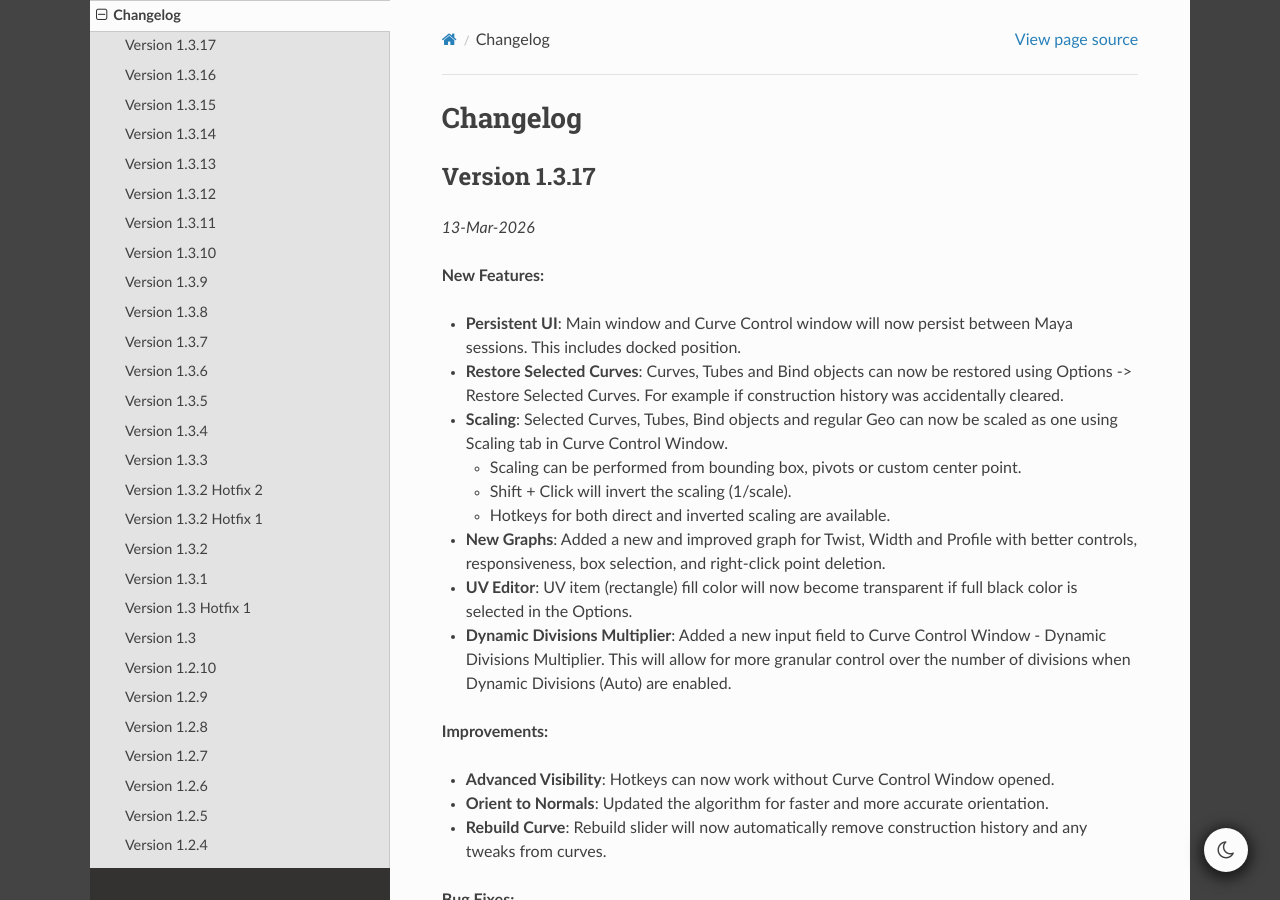
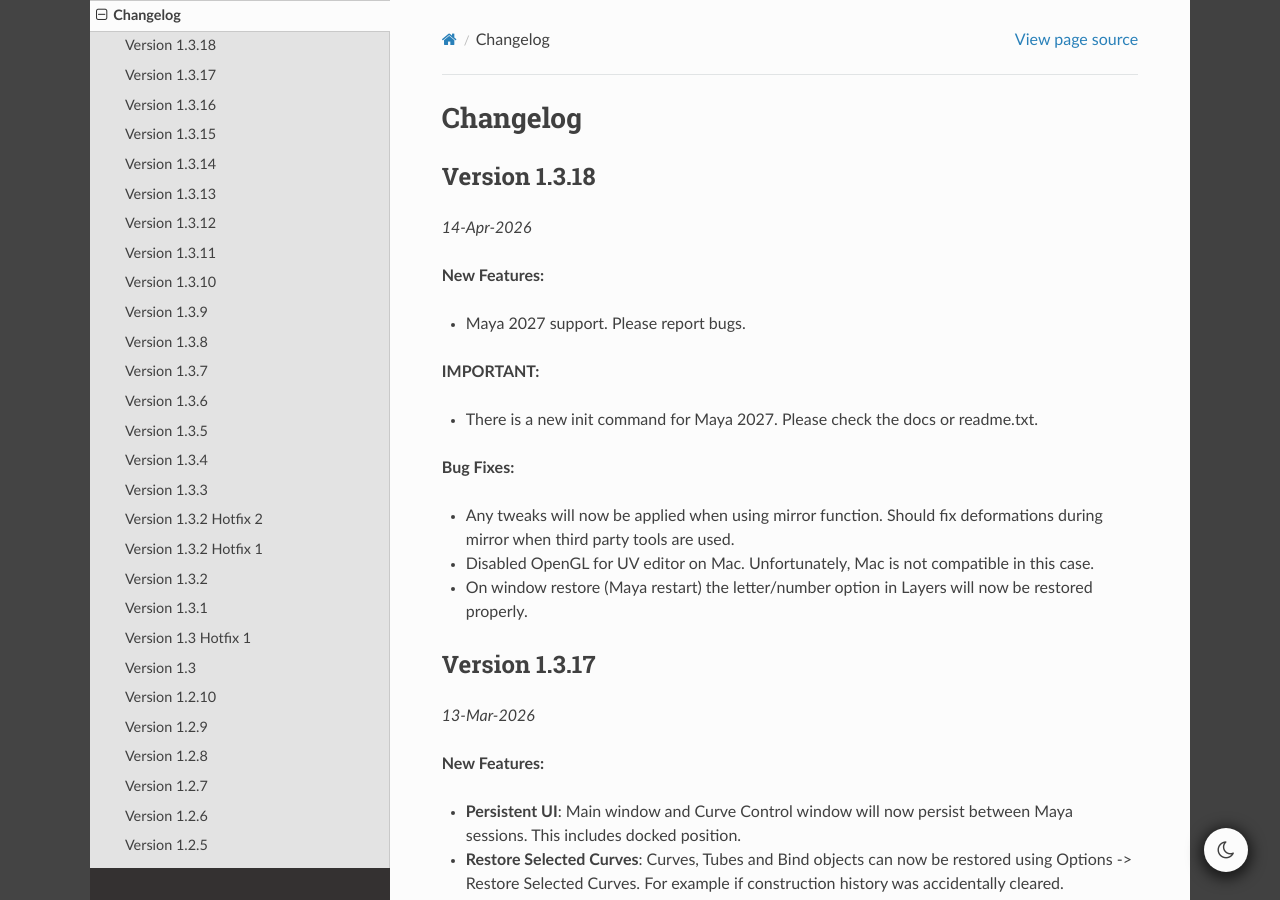
Before and after one commit to Video-Nomad/gs-curvetools-docs, a Sphinx documentation site: the page built from docs/source/changelog.rst, in a window 1280 px wide and 900 px high. Built offline with Sphinx 7.4.7 and the Read the Docs theme 3.1.0, drawn with Linux system fonts in a browser that asks for light colours.

Commit message:
v1.3.18 changelog + new init command

```diff
--- a/docs/source/changelog.rst
+++ b/docs/source/changelog.rst
@@ -3,6 +3,25 @@
 #########
 Changelog
 #########
+
+Version 1.3.18
+^^^^^^^^^^^^^^
+
+*14-Apr-2026*
+
+**New Features:**
+
+- Maya 2027 support. Please report bugs.
+
+**IMPORTANT:**
+
+- There is a new init command for Maya 2027. Please check the docs or readme.txt.
+
+**Bug Fixes:**
+
+- Any tweaks will now be applied when using mirror function. Should fix deformations during mirror when third party tools are used.
+- Disabled OpenGL for UV editor on Mac. Unfortunately, Mac is not compatible in this case.
+- On window restore (Maya restart) the letter/number option in Layers will now be restored properly.
 
 Version 1.3.17
 ^^^^^^^^^^^^^^
--- a/docs/source/conf.py
+++ b/docs/source/conf.py
@@ -27,7 +27,7 @@ copyright = "%s, George Sladkovsky" % copyright_year
 author = "George Sladkovsky"
 
 # The full version, including alpha/beta/rc tags
-release = "v1.3.17"
+release = "v1.3.18"
 
 # -- General configuration ---------------------------------------------------
 
--- a/docs/source/installation.rst
+++ b/docs/source/installation.rst
@@ -37,7 +37,7 @@ Windows Installation
 
    .. code-block:: python
 
-      import gs_curvetools.init as ct_init; from imp import reload; reload(ct_init); ct_init.Init();
+      import gs_curvetools.init as ct_init; ct_init.Init();
 
 4. **Run the Code**: Press **Enter** (for Command Field) or click the **Play (Execute)** triangle icon in the Script Editor.
 
@@ -68,7 +68,7 @@ Mac Installation
 
    .. code-block:: python
 
-      import gs_curvetools.init as ct_init; from imp import reload; reload(ct_init); ct_init.Init();
+      import gs_curvetools.init as ct_init; ct_init.Init();
 
 4. **Run the Code**: Press **Enter** (for Command Field) or click the **Play (Execute)** triangle icon in the Script Editor.
 
```
